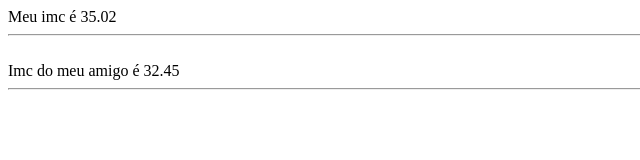
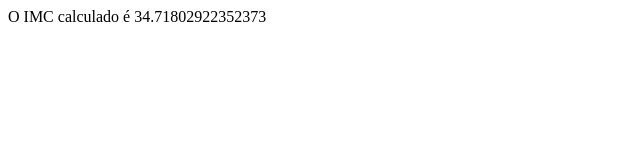
Before and after one commit to Murillo-Cecilio/logica-js, a plain HTML site: page pages/imc.html in a window 1280 px wide. Shown: the whole page, without its empty margins (0-640 px from the left). Drawn offline with Linux system fonts and the light colour scheme.

Commit message:
interagindo com usuário

```diff
--- a/pages/imc.html
+++ b/pages/imc.html
@@ -12,15 +12,14 @@
     }
 
     function calculaImc(altura, peso) {
-        var imc = peso / (altura * altura);
-        return imc.toFixed(2)
+        return peso / (altura * altura);
     }
 
-    var imcMurillo = calculaImc(1.82, 116)
-    var imcAmigo = calculaImc(1.72, 96)
+    var alturaInformada = 1.82
+    var pesoInformado = 115
 
-    mostra("Meu imc é " + imcMurillo);
-    mostra("Imc do meu amigo é "+ imcAmigo);
+    var imc = calculaImc(alturaInformada, pesoInformado);
 
+    document.write("O IMC calculado é " + imc);
 
 </script>
```
